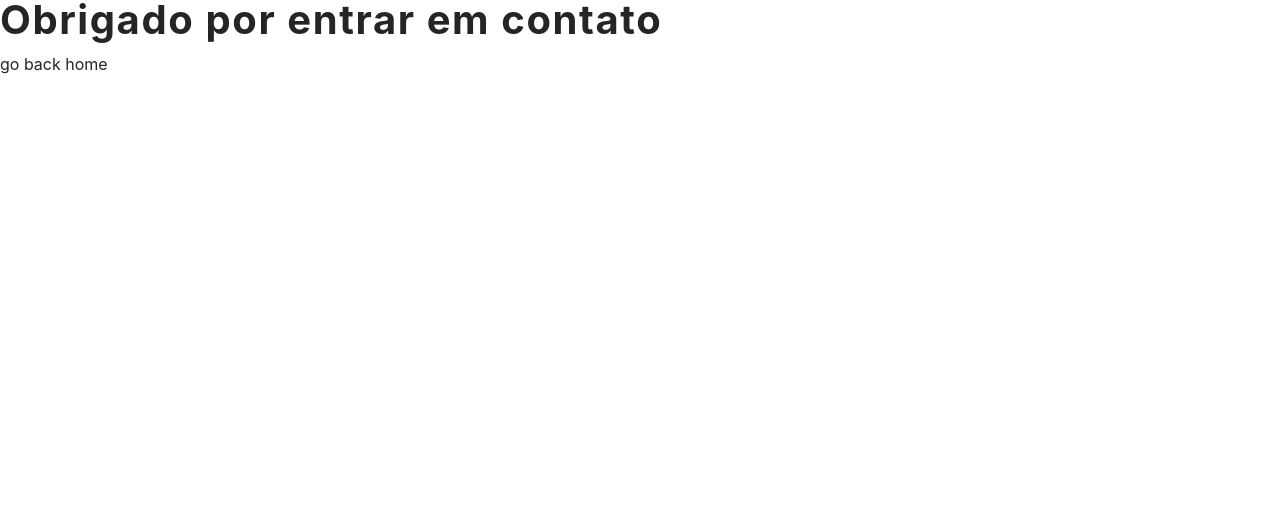
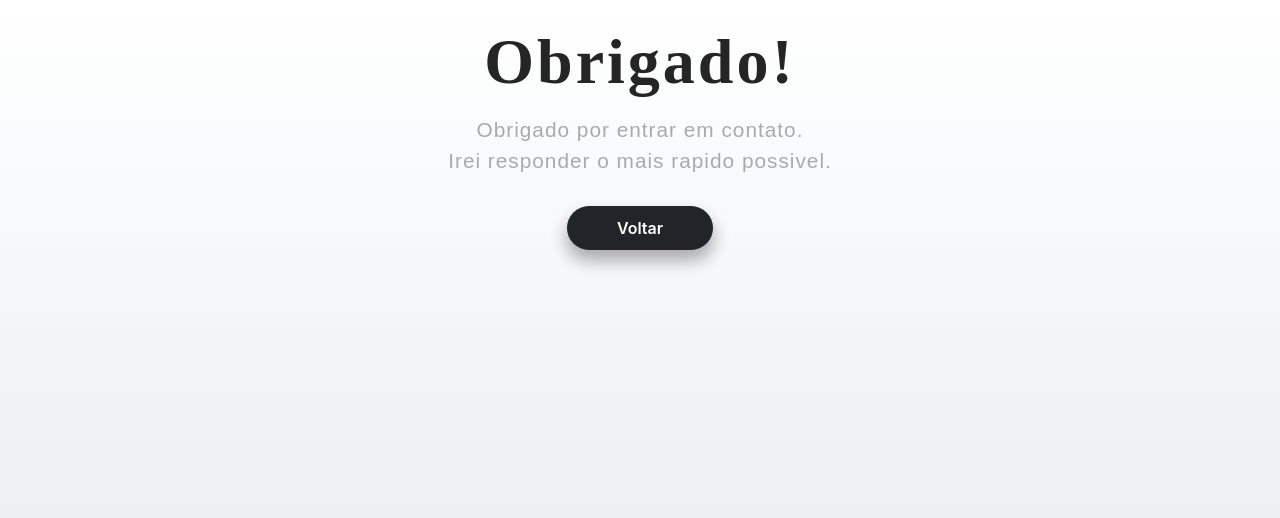
Before and after one commit to Broncs/Portfolio, a React (Create React App) app: page /success in a window 1280 px wide. Shown: the top 518 px of the page. Built offline with nearby package versions, Linux system fonts and the light colour scheme.

Commit message:
Finished Error page and Thanks Page

```diff
--- a/src/App.js
+++ b/src/App.js
@@ -15,6 +15,7 @@ import Contact from "./components/Contact";
 import Footer from "./components/Footer";
 import About from "./components/About";
 import Success from "./components/Success";
+import NoMatch from "./components/NoMatch";
 
 import "./scss/style.scss";
 
@@ -22,7 +23,6 @@ function App() {
   const [formSubmit, setFormSubmit] = useState(false);
   return (
     <Router>
-      {console.log(formSubmit)}
       <Switch>
         <Route exact path="/">
           <Navbar />
@@ -42,6 +42,9 @@ function App() {
         <Route path="/success">
           <Success setFormSubmit={setFormSubmit} />
         </Route>
+        <Route path="*">
+          <NoMatch />
+        </Route>
       </Switch>
     </Router>
   );
--- /dev/null
+++ b/src/components/NoMatch.js
@@ -0,0 +1,17 @@
+import React from "react";
+import { Link } from "react-router-dom";
+
+const NoMatch = () => {
+  return (
+    <div className="not-found" style={{ marginTop: "20px" }}>
+      <div className="container">
+        <h2>Pagina não encontrada! 404</h2>
+        <Link className="btn go-home" style={{ marginTop: "20px" }} to="/">
+          Voltar
+        </Link>
+      </div>
+    </div>
+  );
+};
+
+export default NoMatch;
--- a/src/components/Success.js
+++ b/src/components/Success.js
@@ -3,11 +3,28 @@ import { Link } from "react-router-dom";
 
 const Success = ({ setFormSubmit }) => {
   return (
-    <div>
-      <h2>Obrigado por entrar em contato</h2>
-      <Link to="/" onClick={() => setFormSubmit(false)}>
-        go back home
-      </Link>
+    <div className="success-page">
+      <div className="container">
+        <div className="wrapper-1">
+          <div className="wrapper-2">
+            <h1>Obrigado!</h1>
+            <p>Obrigado por entrar em contato. </p>
+            <p>Irei responder o mais rapido possivel.</p>
+            <Link
+              className="btn go-home"
+              to="/"
+              onClick={() => setFormSubmit(false)}
+            >
+              Voltar
+            </Link>
+          </div>
+        </div>
+
+        {/* <h2>Obrigado por entrar em contato</h2>
+        <Link to="/" onClick={() => setFormSubmit(false)}>
+          go back home
+        </Link> */}
+      </div>
     </div>
   );
 };
--- /dev/null
+++ b/src/scss/_success.scss
@@ -0,0 +1,42 @@
+.success-page {
+  background: #ffffff;
+  background: linear-gradient(to bottom, #ffffff 0%, #e1e8ed 100%);
+  filter: progid:DXImageTransform.Microsoft.gradient( startColorstr='#ffffff', endColorstr='#e1e8ed',GradientType=0 );
+  height: 100%;
+  margin: 0;
+  background-repeat: no-repeat;
+  background-attachment: fixed;
+  .wrapper-1 {
+    width: 100%;
+    height: 100vh;
+    display: flex;
+    flex-direction: column;
+  }
+  .wrapper-2 {
+    padding: 30px;
+    text-align: center;
+  }
+  h1 {
+    font-family: "Kaushan Script", cursive;
+    font-size: 4em;
+    letter-spacing: 3px;
+    color: $clr-grey-2;
+    margin: 0;
+    margin-bottom: 20px;
+  }
+  .wrapper-2 p {
+    margin: 0;
+    font-size: 1.3em;
+    color: #aaa;
+    font-family: "Source Sans Pro", sans-serif;
+    letter-spacing: 1px;
+  }
+  .go-home {
+    border: none;
+    padding: 10px 50px;
+    margin: 30px 0;
+    border-radius: 30px;
+    text-transform: capitalize;
+    box-shadow: 0 10px 16px 1px rgb(173, 173, 177);
+  }
+}
--- a/src/scss/style.scss
+++ b/src/scss/style.scss
@@ -11,6 +11,7 @@
 @import "modal";
 @import "scrollTop";
 @import "error";
+@import "success";
 
 *,
 ::after,
```
Also changed, not shown: 1 other file (tests, documents, lock files or other folders).
